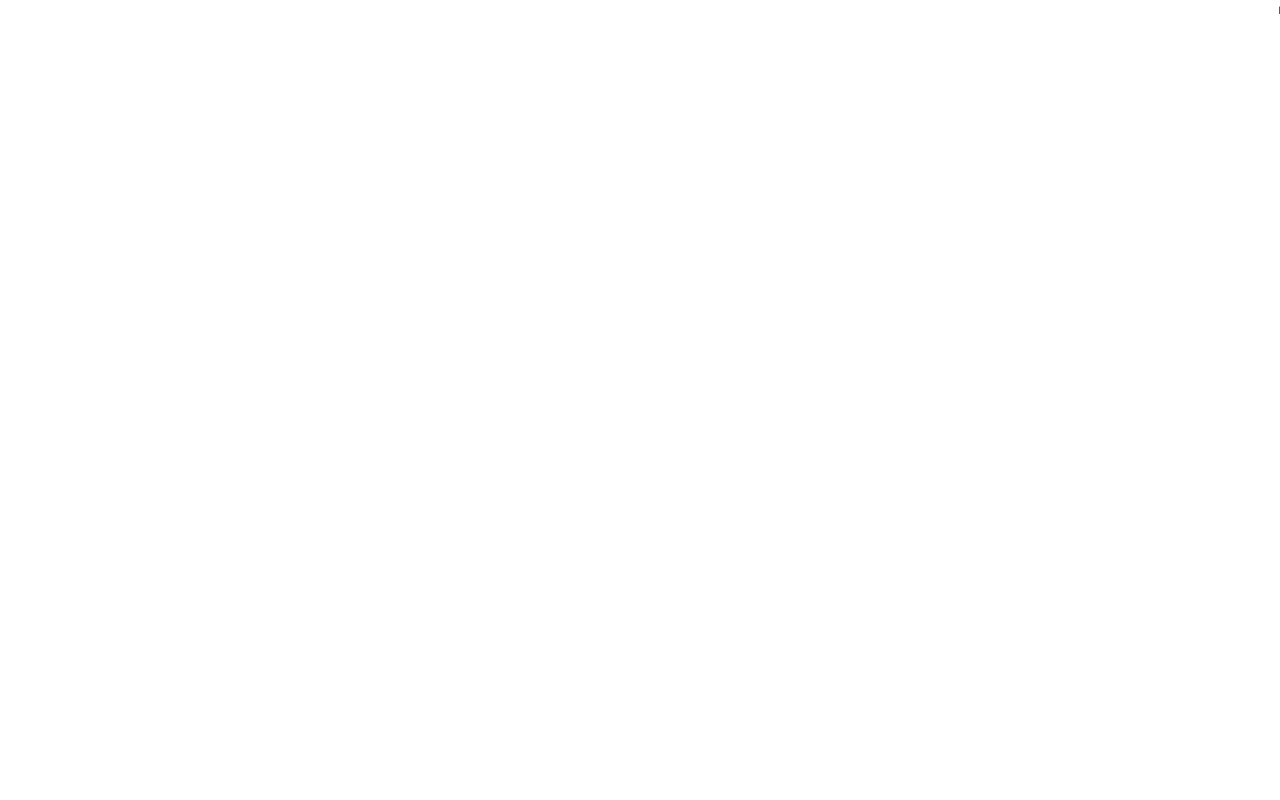
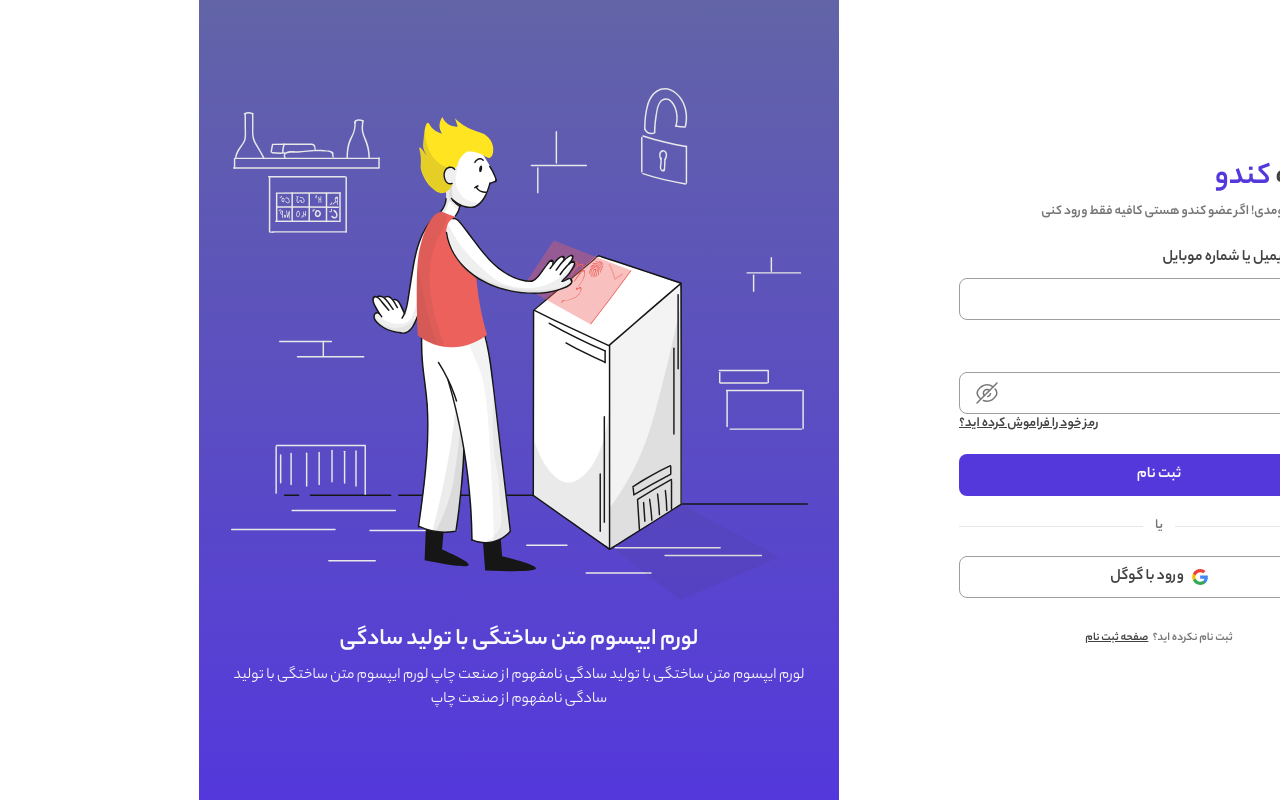
Before and after one commit to arminsb/bittip, a Nuxt app: page /auth/login in a window 1280 px wide. Before the commit this address had no page. Built offline with nearby package versions, Linux system fonts and the light colour scheme.

Commit message:
register page created, login page & googleBtn modfified

```diff
--- a/components/common/GoogleButton.vue
+++ b/components/common/GoogleButton.vue
@@ -6,6 +6,12 @@
       class="w-6 pl-2"
       src="@/assets/images/icons/google.svg"
       alt="google"
-    />ثبت نام با گوگل
+    />{{ text }}
   </button>
 </template>
+<script setup>
+import { defineProps } from 'vue';
+defineProps({
+  text:String
+})
+</script>
--- /dev/null
+++ b/pages/auth/login.vue
@@ -0,0 +1,153 @@
+<template>
+    <div
+      class="center-directive w-full min-h-screen md:w-6/12 items-center dark:bg-darkBg"
+    >
+      <div class="center-directive flex-col py-10">
+        <div class="text-right w-full font-yekanBakhBold mb-6">
+          <h1 class="text-[32px] text-textLightBlack dark:text-textWhite">
+            ورود به <span class="text-primaryBlue">کندو</span>
+          </h1>
+          <p class="text-sm text-textMuted dark:text-grayBorder">
+            به خونه خوش اومدی! اگر عضو کندو هستی کافیه فقط ورود کنی
+          </p>
+        </div>
+        <div class="mb-5">
+          <label
+            for="username"
+            class="block mb-2 font-yekanBakhBold text-textLightBlack dark:text-textWhite dark:text-textWhite"
+            >نام کاربری یا ایمیل یا شماره موبایل</label
+          >
+
+          <input
+            v-model="formData.username"
+            @change="v$.username.$touch"
+            type="text"
+            id="username"
+            placeholder="وارد کردن"
+            class="my-input rounded-lg border outline-none border-grayBorder text-textLightBlack placeholder:text-grayBorder block w-full p-2.5 focus:border-inputFocus"
+            :class="{
+              'border-inputDanger focus:border-inputDanger': v$.username.$error,
+              'border-inputSuccess ': !v$.username.$invalid,
+            }"
+          />
+          <div
+            class="text-red-500"
+            v-for="error of v$.username.$errors"
+            :key="error.$uid"
+          >
+            <div class="error-msg">{{ error.$message }}</div>
+          </div>
+        </div>
+
+        <div class="mb-5">
+          <label
+            for="password"
+            class="block mb-2 font-yekanBakhBold text-textLightBlack dark:text-textWhite"
+            >رمزعبور</label
+          >
+          <div class="my-input flex items-center">
+            <input
+              v-model="formData.password"
+              @change="v$.password.$touch"
+              :type="!passwordIsShown ? 'password' : ''"
+              id="password"
+              class="my-input rounded-lg outline-none border-grayBorder border focus:border-inputFocus text-textLightBlack block w-full p-2.5"
+              :class="{
+                'border-inputDanger focus:border-inputDanger': v$.password.$error,
+                'border-inputSuccess ': !v$.password.$invalid,
+              }"
+            />
+            <img
+              class="absolute mr-[360px] center-direcive"
+              @click="passwordIsShown = !passwordIsShown"
+              src="@/assets/images/icons/eye-slash.svg"
+              alt="eye-slash"
+            />
+          </div>
+          <span class="absolute w-[400px]">
+            <NuxtLink
+              class="float-left font-yekanBakhBold text-sm text-textLightBlack dark:text-textWhite underline"
+              to="/forget-password"
+              >رمز خود را فراموش کرده اید؟</NuxtLink
+            >
+          </span>
+          <div
+            class="text-red-500 pt-5"
+            v-for="error of v$.password.$errors"
+            :key="error.$uid"
+          >
+            <div class="error-msg">{{ error.$message }}</div>
+          </div>
+        </div>
+
+        <CommonSubmitButton
+          class="mt-5"
+          text="ثبت نام"
+          textColor="text-textWhite"
+          bgColor="bg-primaryBlue"
+          font="font-yekanBakh"
+        />
+
+        <CommonOrDivider class="pt-5" />
+
+        <CommonGoogleButton class="mt-5" text="ورود با گوگل"/>
+
+        <div class="font-yekanBakhBold text-xs mt-8 flex">
+        <p class="text-textMuted pl-1">ثبت نام نکرده اید؟</p>
+          <NuxtLink
+            to="/auth/register"
+            class="text-textLightBlack dark:text-textWhite underline"
+            >صفحه ثبت نام</NuxtLink
+          >
+        </div>
+      </div>
+    </div>
+  </template>
+
+  <script>
+  import { ref, computed } from "vue";
+  import { useVuelidate } from "@vuelidate/core";
+  import {
+    required,
+    minLength,
+    helpers,
+  } from "@vuelidate/validators";
+
+  definePageMeta({
+    layout: "auth",
+  });
+  export default{
+    setup() {
+      const formData = reactive({
+        username: "",
+        password: "",
+      });
+
+      const rules = computed(() => {
+        return {
+            username: {
+            required: helpers.withMessage(
+              "لورم ایپسوم متن ساختگی با تولید سادگی",
+              required
+            ),
+          },
+          password: {
+            required: helpers.withMessage(
+              "لورم ایپسوم متن ساختگی با تولید سادگی",
+              required
+            ),
+            minLength: helpers.withMessage(
+              "لورم ایپسوم متن ساختگی با تولید سادگی",
+              minLength(6)
+            ),
+          },
+        };
+      });
+
+      const v$ = useVuelidate(rules, formData);
+      const passwordIsShown = ref(false);
+
+      return { formData, v$, passwordIsShown };
+    },
+  };
+  </script>
--- a/pages/register.vue
+++ b/pages/auth/register.vue
@@ -13,7 +13,7 @@
       </div>
       <div class="mb-5">
         <label
-          for="base-input"
+          for="name"
           class="block mb-2 font-yekanBakhBold text-textLightBlack dark:text-textWhite dark:text-textWhite"
           >نام</label
         >
@@ -22,7 +22,7 @@
           v-model="formData.name"
           @change="v$.name.$touch"
           type="text"
-          id="base-input"
+          id="name"
           placeholder="وارد کردن نام"
           class="my-input rounded-lg border outline-none border-grayBorder text-textLightBlack placeholder:text-grayBorder block w-full p-2.5 focus:border-inputFocus"
           :class="{
@@ -40,7 +40,7 @@
       </div>
       <div class="mb-5">
         <label
-          for="base-input"
+          for="family"
           class="block mb-2 font-yekanBakhBold text-textLightBlack dark:text-textWhite"
           >نام خانوادگی</label
         >
@@ -48,7 +48,7 @@
           v-model="formData.family"
           @change="v$.family.$touch"
           type="text"
-          id="base-input"
+          id="family"
           placeholder="وارد کردن نام خانوادگی "
           class="my-input rounded-lg outline-none border border-grayBorder text-textLightBlack placeholder:text-grayBorder block w-full p-2.5 focus:border-inputFocus"
           :class="{
@@ -66,7 +66,7 @@
       </div>
       <div class="mb-5">
         <label
-          for="base-input"
+          for="email"
           class="block mb-2 font-yekanBakhBold text-textLightBlack dark:text-textWhite"
           >ایمیل</label
         >
@@ -74,7 +74,7 @@
           v-model="formData.email"
           @change="v$.email.$touch"
           type="email"
-          id="base-input"
+          id="email"
           placeholder="وارد کردن ایمیل"
           class="my-input rounded-lg outline-none border border-grayBorder text-textLightBlack placeholder:text-grayBorder block w-full p-2.5 focus:boder-inputFocus"
           :class="{
@@ -92,7 +92,7 @@
       </div>
       <div class="mb-5">
         <label
-          for="base-input"
+          for="password"
           class="block mb-2 font-yekanBakhBold text-textLightBlack dark:text-textWhite"
           >رمزعبور</label
         >
@@ -101,7 +101,7 @@
             v-model="formData.password"
             @change="v$.password.$touch"
             :type="!passwordIsShown ? 'password' : ''"
-            id="base-input"
+            id="password"
             class="my-input rounded-lg outline-none border-grayBorder border focus:border-inputFocus text-textLightBlack block w-full p-2.5"
             :class="{
               'border-inputDanger focus:border-inputDanger': v$.password.$error,
@@ -132,7 +132,7 @@
       </div>
       <div class="mb-5">
         <label
-          for="base-input"
+          for="confirmPassword"
           class="block mb-2 font-yekanBakhBold text-textLightBlack dark:text-textWhite"
           >تکرار رمزعبور</label
         >
@@ -142,7 +142,7 @@
             v-model="formData.confirmPassword"
             @change="v$.confirmPassword.$touch"
             :type="!confirmPasswordIsShown ? 'password' : ''"
-            id="base-input"
+            id="confirmPassword"
             class="my-input rounded-lg outline-none border-grayBorder border text-textLightBlack focus:border-inputFocus block w-full p-2.5"
             :class="{
               'border-inputDanger focus:border-inputDanger':
@@ -176,12 +176,12 @@
 
       <CommonOrDivider class="pt-5" />
 
-      <CommonGoogleButton class="mt-5" />
+      <CommonGoogleButton class="mt-5" text="ثبت نام با گوگل" />
 
       <div class="font-yekanBakhBold text-xs mt-8 flex">
-        <p class="text-textMuted">قبلا عضو شده اید؟</p>
+        <p class="text-textMuted pl-1">قبلا عضو شده اید؟</p>
         <NuxtLink
-          to="/login"
+          to="/auth/login"
           class="text-textLightBlack dark:text-textWhite underline"
           >صفحه ورود</NuxtLink
         >
```
